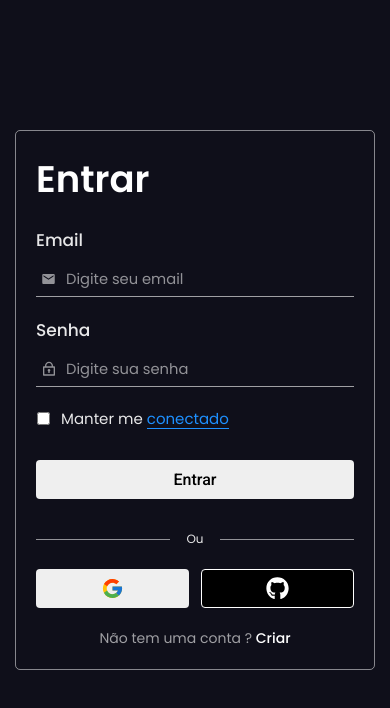
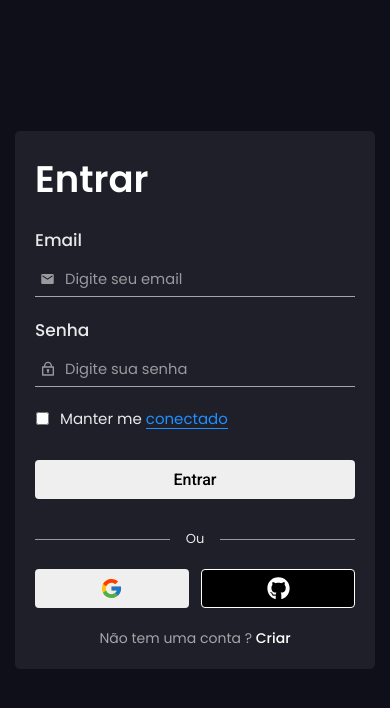
Before and after one commit to 888888b/Cadastro_app, a React (Vite) app: page / in a window 390 px wide. Shown: the top 708 px of the page. Built offline with nearby package versions, Linux system fonts and the light colour scheme.

Commit message:
style: pequenas estilizações nas paginas(auth, home, profile) sem grande impacto

```diff
--- a/src/App/Global.css
+++ b/src/App/Global.css
@@ -11,10 +11,12 @@
     --black: black;
     --black-opacity-09: rgb(0, 0, 0, 0.9);
     --black-opacity-08: rgb(0, 0, 0, 0.8);
+    --black-opacity-07: rgb(0, 0, 0, 0.7);
     --black-opacity-05: rgb(0, 0, 0, 0.5);
     --black-opacity-02: rgb(0, 0, 0, 0.2);
     --black-opacity-01: rgb(0, 0, 0, 0.1);
     --black-opacity-00: rgb(0, 0, 0, 0.0);
+
     --white: white;
     --white-opacity-09: rgb(255, 255, 255, 0.9);
     --white-opacity-08: rgb(255, 255, 255, 0.9);
@@ -23,10 +25,11 @@
     --white-opacity-05: rgb(255, 255, 255, 0.55);
     --white-opacity-03: rgb(255, 255, 255, 0.3);
     --white-opacity-01: rgb(255, 255, 255, 0.1);
+
     --gray: gray;
-    --blue: blue;
     --light-blue: dodgerblue;
     --medium-blue: #0F0F1A;
+    --light-gray: #1e1f29;
     --transparent: transparent;
     --darkred: rgb(87, 1, 1);
     --red: red;
--- a/src/Auth/Auth.css
+++ b/src/Auth/Auth.css
@@ -99,8 +99,7 @@
 
 .container-form{
     min-width: 75%;
-    border: 1pt solid rgb(255, 255, 255, 0.5);
-    padding: 20px 50px;
+    padding: 20px 30px;
     border-radius: 5px;
     box-sizing: border-box;
 }
@@ -141,7 +140,6 @@ form .eye-icon, form .lock-icon, form .user-icon, form .email-icon{
     font-size: 15px;
     height: 100%;
     top: 50%;
-    right: 20px;
     cursor: pointer;
     transform:  translateY(-50%);
     opacity: 0;
@@ -170,6 +168,7 @@ form .email-icon{
 form .eye-icon{
     color: var(--white-opacity-07);
     font-size: 16.5px;
+    right: 5px;
 }
 
 form .eye-visible{
@@ -281,7 +280,7 @@ form .btn-submit{
     background-color: var(--medium-blue);
     width: 50px;
     height: 30px;
-    font: 400 12px 'Poppins', 'Roboto', sans-serif;
+    font: 400 13px 'Poppins', 'Roboto', sans-serif;
     position: absolute;
     top: 50%;
     left: 50%;
@@ -349,15 +348,15 @@ form .btn-submit{
     top: 0;
     left: 0;
     z-index: 20;
-    border-top-right-radius: 15px;
-    border-bottom-right-radius: 15px;
     background-color: var(--white);
+    border-top-right-radius: 150px;
     overflow-y: hidden;
 }
 
 .text-center{
     width: 50%;
     min-width: 500px;
+    display: none;
 }
 
 .text-center h1{
@@ -386,9 +385,13 @@ form .btn-submit{
     pointer-events: none;
 }
 
-@media screen and (max-width: 1200px){
+@media screen and (width <= 1000px){
     .auth-page{
         padding: 0;
+    }
+
+    form input:focus, form input{
+        background-color: var(--light-gray) !important;
     }
 
     .page-text-area{
@@ -412,11 +415,15 @@ form .btn-submit{
         margin: auto;
         min-width: 0%;
         padding: 20px 30px;
+        background-color: var(--light-gray);
     }
 
+    .form-division h3{
+        background-color: var(--light-gray);
+    }
 }
 
-@media screen and (max-width: 500px) {
+@media screen and (width <= 500px) {
     .auth-form .container-form{
         padding: 20px 20px;
         width: calc(100% - 30px);
--- a/src/Home/Home.css
+++ b/src/Home/Home.css
@@ -29,13 +29,14 @@ header ul{
 header li{
     color: var(--white);
     font: 500 18px 'Poppins', arial, sans-serif;
+}
+
+header li:not(#disabled){
     cursor: pointer;
 }
 
 .home-container{
     width: calc(100% - 60px);
-    min-height: calc(100vh - 70px);
-    max-height: 800px;
     display: flex;
     flex-direction: column;
     justify-content: flex-start;
@@ -119,7 +120,6 @@ header li{
 
     .home-container{
         width: calc(100% - 30px);
-        min-height: calc(100vh - 140px);
         justify-content: flex-start;
         align-items: flex-start;
         margin: 120px auto 20px auto;
--- a/src/Profile/Profile.css
+++ b/src/Profile/Profile.css
@@ -2,7 +2,6 @@
 
 .profile-page{
     width: 100vw;
-    min-height: calc(100vh - 75px);
     display: grid;
     margin: 70px 0px 30px 0px;
     grid-template-columns: 1fr 2fr;
@@ -17,7 +16,7 @@
     flex-direction: column;
     align-items: center;
     justify-content: center;
-    padding: 0px 20px 0px 30px;
+    padding: 0px 20px 20px 30px;
     row-gap: 30px;
     border-bottom: 1pt solid var(--white-opacity-05);
 }
@@ -25,6 +24,11 @@
 .user-icon{
     font-size: 130px;
     color: var(--white-opacity-09);
+}
+
+.user-info img{
+    border-radius: 50%;
+    width: 130px;
 }
 
 .user-data{
@@ -49,6 +53,7 @@
     row-gap: 7px;
     border: 1pt solid var(--white-opacity-05);
     background-color: var(--white);
+    position: relative;
 }
 
 .data-items span{
@@ -65,6 +70,15 @@
     font-weight: 500;
 }
 
+.profile-page .pencil-icon{
+    position: absolute;
+    top: 5px;
+    right: 5px;
+    font-size: 15px;
+    color: var(--black-opacity-07);
+    cursor: pointer;
+}
+
 .more-details{
     width: 100%;
     max-height: 800px;
@@ -75,7 +89,7 @@
 }
 
 @media screen and (min-width: 1500px) {
-    .user-icon{
+    .user-icon, .user-info img{
         font-size: 170px;
     }
 }
@@ -101,7 +115,7 @@
         justify-content: flex-start;
     }
 
-    .user-icon{
+    .user-icon, .user-info img{
         font-size: 110px;
     }
 
@@ -118,7 +132,6 @@
 
 @media screen and (max-width: 500px) {
     .profile-page{
-        min-height: calc(100vh - 130px);
         margin: 130px auto 0px auto;
     }
 }
```
